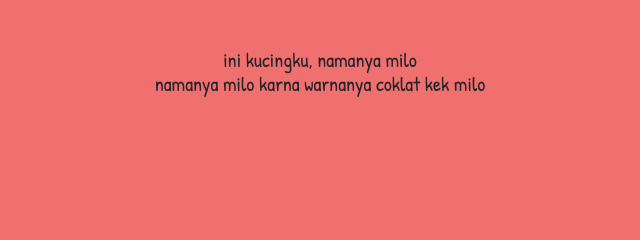
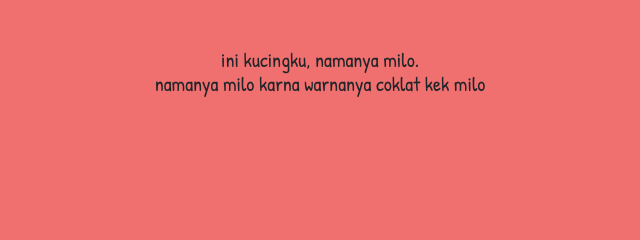
Before and after one commit to jokobim12/ucapan, a plain HTML site: page cat.html in a window 1280 px wide. Shown: the top 240 px of the page, 320-960 px from the left. Drawn offline with nearby package versions, Linux system fonts and the light colour scheme.

Commit message:
Update cat.html

```diff
--- a/cat.html
+++ b/cat.html
@@ -210,7 +210,7 @@
         </div>
     </div>
 
-    <h1 class="text-center fs-5 mt-5 px-5">ini kucingku, namanya milo <br>
+    <h1 class="text-center fs-5 mt-5 px-5">ini kucingku, namanya milo.<br>
     namanya milo karna warnanya coklat kek milo </h1>
 </body>
 
```
